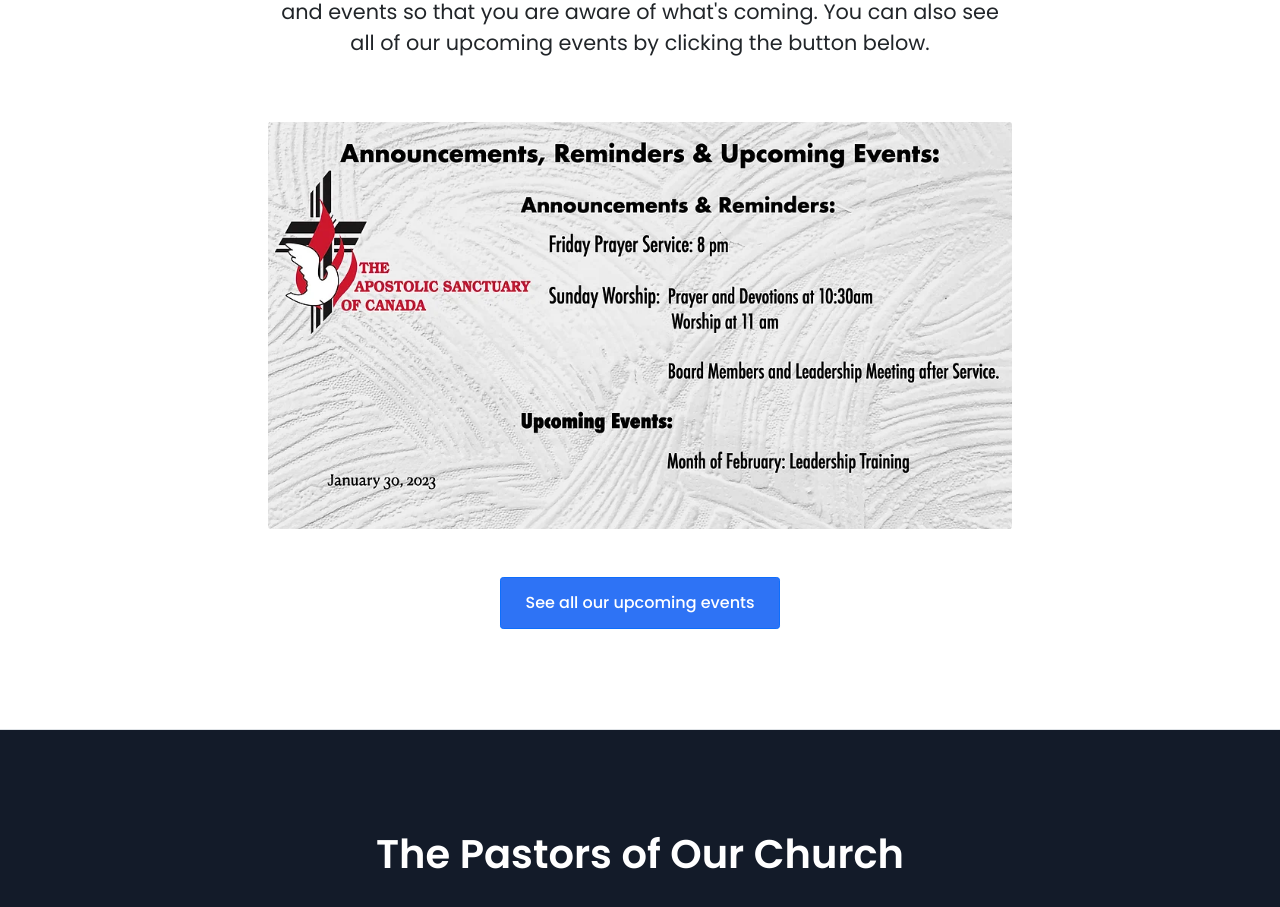
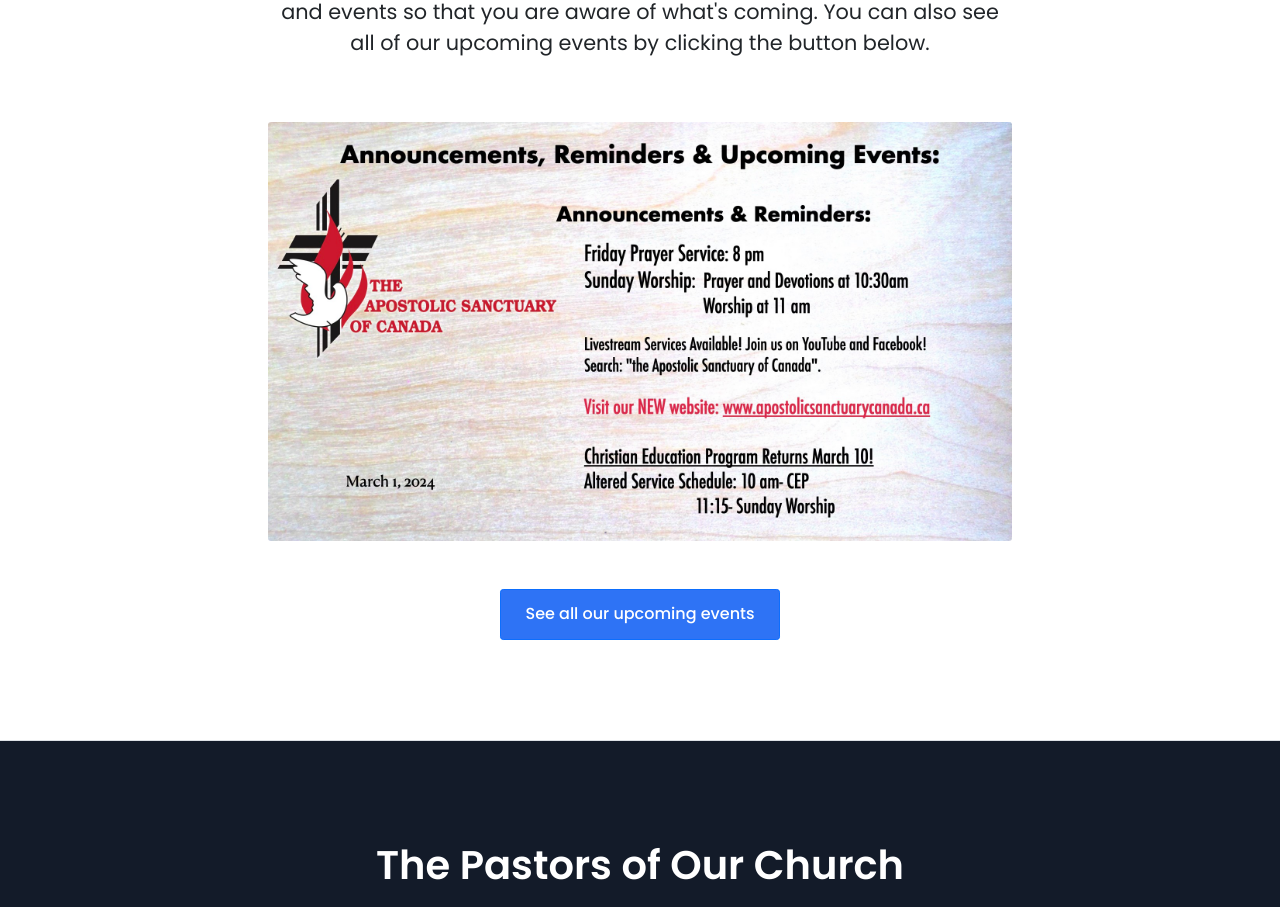
Before and after one commit to joewardperalta/apostolic-sanctuary-of-canada, a Next.js app: page / in a window 1280 px wide. Shown: the part 3019-3926 px from the top of the page. Built offline with nearby package versions, Linux system fonts and the light colour scheme; no server answers.

Commit message:
Updated the announcements and decription for Christian Education Program

```diff
--- a/src/pages/index.js
+++ b/src/pages/index.js
@@ -189,7 +189,7 @@
           </Row>
           <Row className="section-main">
             <Col lg={8}>
-              <img src="/SWR- Jan 30_001.webp" alt="upcoming events" />
+              <img src="/announcements.jpg" alt="upcoming events" />
             </Col>
           </Row>
           <Row className="section-footer">
--- a/src/pages/ministries-and-services.js
+++ b/src/pages/ministries-and-services.js
@@ -87,9 +87,9 @@
             <h2 className="heading">Christian Education Program</h2>
             <p>
               Christian Education Program is seasonal and usually starts every
-              Sunday at 10:30am and ends at 11:00am. This March 2024 the program
-              will begin and so the time for prayer and devotion will be
-              adjusted at 10:00am.
+              Sunday at 10:00am and ends at 11:00am. This March 2024 the
+              Christian Education Program will begin and so the time for prayer
+              and devotion will be adjusted at 9:30am.
             </p>
             <p>
               If you want to learn more about the bible and theology please come
```
Also changed, not shown: public/announcements.jpg (added).
